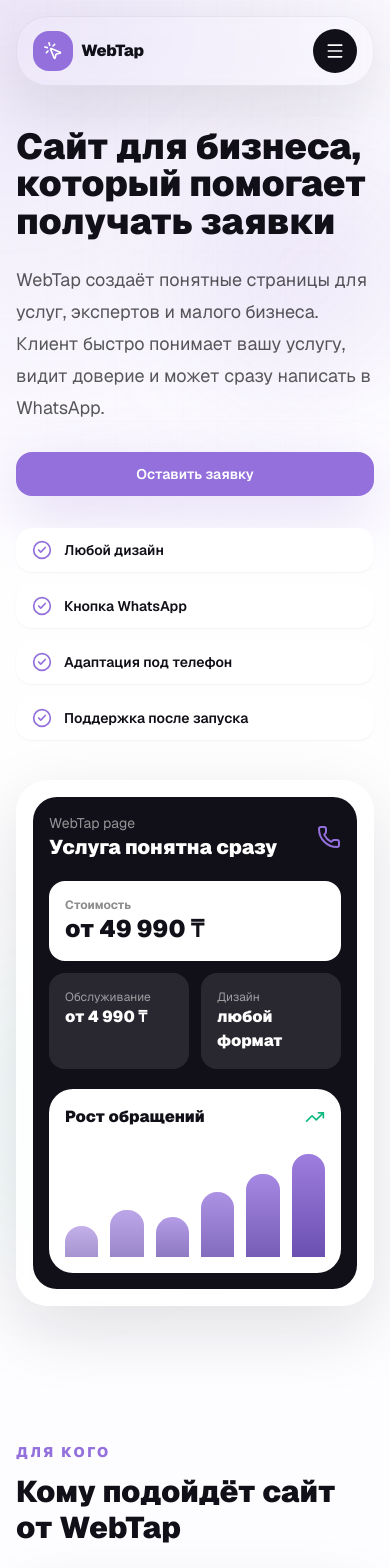
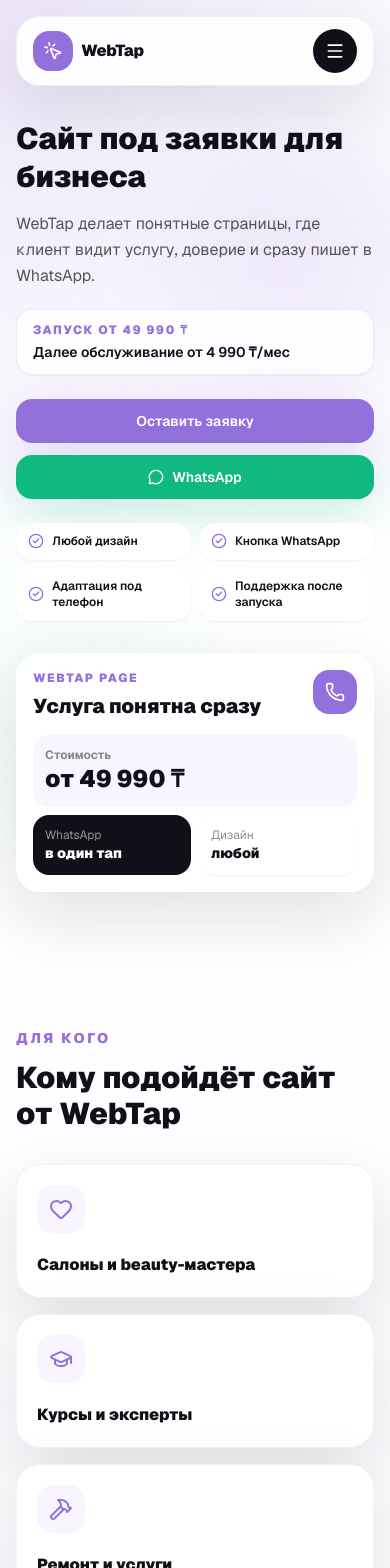
Before and after one commit to mizucxre0003/webtap, a Next.js app: page / in a window 390 px wide. Shown: the top 1568 px of the page. Built offline with nearby package versions, Linux system fonts and the light colour scheme.

Commit message:
описание

```diff
--- a/app/globals.css
+++ b/app/globals.css
@@ -13,11 +13,13 @@
 
 html {
   scroll-behavior: smooth;
+  overflow-x: hidden;
 }
 
 body {
   margin: 0;
   min-height: 100vh;
+  overflow-x: hidden;
   background:
     radial-gradient(circle at top left, rgba(147, 112, 219, 0.18), transparent 34rem),
     linear-gradient(180deg, #ffffff 0%, #f8f5ff 42%, #ffffff 100%);
@@ -28,6 +30,27 @@
 a {
   color: inherit;
   text-decoration: none;
+}
+
+body,
+main,
+section,
+div,
+p,
+h1,
+h2,
+h3,
+h4,
+a,
+button {
+  overflow-wrap: anywhere;
+}
+
+img,
+svg,
+video {
+  max-width: 100%;
+  height: auto;
 }
 
 ::selection {
--- a/app/page.tsx
+++ b/app/page.tsx
@@ -14,7 +14,7 @@
 export default function Home() {
   return (
     <main className="pb-20 sm:pb-0">
-      <HeroSection />
+      <HeroSection whatsappHref={ownerWhatsappUrl("Здравствуйте! Пишу с сайта WebTap.kz")} />
       <AudienceSection />
       <ProblemSection />
       <TapFlowSection />
--- a/components/landing/Footer.tsx
+++ b/components/landing/Footer.tsx
@@ -14,9 +14,9 @@
 
 export function Footer() {
   return (
-    <footer id="contacts" className="px-4 pb-8 pt-10 sm:px-6 lg:px-8">
+    <footer id="contacts" className="px-4 pb-24 pt-10 sm:px-6 sm:pb-8 lg:px-8">
       <Container>
-        <div className="grid gap-8 rounded-[2rem] bg-brand-ink p-8 text-white lg:grid-cols-[1.1fr_0.9fr_0.8fr]">
+        <div className="grid gap-8 rounded-[1.5rem] bg-brand-ink p-5 text-white sm:rounded-[2rem] sm:p-8 lg:grid-cols-[1.1fr_0.9fr_0.8fr]">
           <div>
             <p className="text-2xl font-black">WebTap</p>
             <p className="mt-4 max-w-md leading-7 text-white/60">
@@ -26,7 +26,7 @@
           </div>
           <div>
             <p className="mb-4 font-black">Разделы</p>
-            <div className="grid grid-cols-2 gap-2 text-sm text-white/65">
+            <div className="grid gap-2 text-sm text-white/65 sm:grid-cols-2">
               {links.map(([label, href]) => (
                 <a key={label} href={href} className="transition hover:text-white">
                   {label}
--- a/components/landing/HeroSection.tsx
+++ b/components/landing/HeroSection.tsx
@@ -31,7 +31,7 @@
   ["Контакты", "#contacts"],
 ] as const;
 
-export function HeroSection() {
+export function HeroSection({ whatsappHref }: { whatsappHref: string }) {
   const [isScrolled, setIsScrolled] = useState(false);
   const [menuOpen, setMenuOpen] = useState(false);
   const [isLeadFormVisible, setIsLeadFormVisible] = useState(false);
@@ -54,12 +54,8 @@
     if (!leadForm) return;
 
     const observer = new IntersectionObserver(
-      ([entry]) => {
-        setIsLeadFormVisible(entry.isIntersecting);
-      },
-      {
-        threshold: 0.2,
-      },
+      ([entry]) => setIsLeadFormVisible(entry.isIntersecting),
+      { threshold: 0.2 },
     );
 
     observer.observe(leadForm);
@@ -79,34 +75,35 @@
         <div className="webtap-hero-line webtap-hero-line-one" />
         <div className="webtap-hero-line webtap-hero-line-two" />
       </div>
+
       <Container className="relative">
         <div className="relative z-40 h-[4.5rem]">
           <header
-            className={`fixed top-4 z-50 flex items-center border border-black/5 bg-white/88 shadow-[0_20px_60px_rgba(17,16,24,0.10)] backdrop-blur transition-all duration-300 ${
+            className={`fixed top-4 z-50 flex max-w-[calc(100vw-2rem)] items-center border border-black/5 bg-white/90 shadow-[0_20px_60px_rgba(17,16,24,0.10)] backdrop-blur transition-all duration-300 ${
               compact
                 ? "left-4 w-16 justify-center rounded-[1.35rem] p-2"
-                : "left-4 right-4 mx-auto max-w-7xl flex-wrap justify-between gap-3 rounded-[2rem] px-4 py-3 sm:rounded-full"
+                : "left-4 right-4 mx-auto flex-wrap justify-between gap-3 rounded-[1.5rem] px-4 py-3 sm:max-w-7xl sm:rounded-full"
             }`}
           >
             <a
               href="#home"
-              className={`items-center gap-2 font-black tracking-tight text-brand-ink ${
+              className={`min-w-0 items-center gap-2 font-black tracking-tight text-brand-ink ${
                 compact ? "hidden" : "flex"
               }`}
               onClick={closeMenu}
             >
-              <span className="flex size-10 items-center justify-center rounded-2xl bg-brand text-white">
+              <span className="flex size-10 shrink-0 items-center justify-center rounded-2xl bg-brand text-white">
                 <MousePointerClick className="size-5" />
               </span>
-              <span className="whitespace-nowrap">WebTap</span>
+              <span className="truncate">WebTap</span>
             </a>
 
             <nav
-              className={`order-3 w-full text-sm font-semibold text-black/60 transition-all duration-300 lg:order-none lg:w-auto ${
+              className={`order-3 w-full min-w-0 text-sm font-semibold text-black/60 transition-all duration-300 lg:order-none lg:w-auto ${
                 compact
                   ? "hidden"
                   : menuOpen
-                    ? "grid gap-1 rounded-[1.5rem] bg-brand-mist p-2 sm:grid-cols-2 lg:flex lg:items-center lg:gap-5 lg:bg-transparent lg:p-0"
+                    ? "grid gap-1 rounded-[1.25rem] bg-brand-mist p-2 sm:grid-cols-2 lg:flex lg:items-center lg:gap-5 lg:bg-transparent lg:p-0"
                     : "hidden lg:flex lg:items-center lg:gap-5"
               }`}
             >
@@ -122,7 +119,7 @@
               ))}
             </nav>
 
-            <div className={`flex items-center gap-2 ${compact ? "" : "ml-auto"}`}>
+            <div className={`flex shrink-0 items-center gap-2 ${compact ? "" : "ml-auto"}`}>
               <a
                 href="#lead-form"
                 className={`min-h-10 items-center justify-center rounded-full bg-brand-ink px-4 text-sm font-bold text-white transition hover:bg-brand-dark ${
@@ -149,7 +146,7 @@
 
           <a
             href="#lead-form"
-            className={`fixed inset-x-4 bottom-4 z-40 inline-flex min-h-12 items-center justify-center gap-2 rounded-full bg-brand-ink px-5 text-sm font-black text-white shadow-[0_20px_60px_rgba(17,16,24,0.25)] transition duration-300 hover:-translate-y-0.5 hover:bg-brand-dark sm:hidden ${
+            className={`fixed inset-x-4 bottom-4 z-40 inline-flex min-h-12 items-center justify-center gap-2 rounded-full bg-brand-ink px-5 text-sm font-black text-white shadow-[0_20px_60px_rgba(17,16,24,0.25)] transition duration-300 hover:bg-brand-dark sm:hidden ${
               isLeadFormVisible ? "pointer-events-none translate-y-4 opacity-0" : "translate-y-0 opacity-100"
             }`}
           >
@@ -170,33 +167,83 @@
           </a>
         </div>
 
-        <div className="grid items-center gap-10 pt-8 lg:grid-cols-[1.05fr_0.95fr] lg:pt-10">
-          <div className="animate-fade-up">
-            <h1 className="max-w-4xl text-4xl font-black leading-[1.04] tracking-normal text-brand-ink sm:text-6xl lg:text-7xl">
-              Сайт для бизнеса, который помогает получать заявки
+        <div className="grid min-w-0 items-center gap-8 pt-6 sm:gap-10 sm:pt-8 lg:grid-cols-[1.05fr_0.95fr] lg:pt-10">
+          <div className="max-w-full animate-fade-up">
+            <h1 className="max-w-4xl text-3xl font-black leading-tight tracking-normal text-brand-ink sm:text-6xl sm:leading-[1.04] lg:text-7xl">
+              <span className="sm:hidden">Сайт под заявки для бизнеса</span>
+              <span className="hidden sm:inline">Сайт для бизнеса, который помогает получать заявки</span>
             </h1>
-            <p className="mt-6 max-w-2xl text-lg leading-8 text-black/65">
+            <p className="mt-4 max-w-2xl text-base leading-relaxed text-black/65 sm:mt-6 sm:text-lg sm:leading-8">
+              <span className="sm:hidden">
+                WebTap делает понятные страницы, где клиент видит услугу, доверие и сразу пишет в WhatsApp.
+              </span>
+              <span className="hidden sm:inline">
                 WebTap создаёт понятные страницы для услуг, экспертов и малого бизнеса.
                 Клиент быстро понимает вашу услугу, видит доверие и может сразу написать
                 в WhatsApp.
+              </span>
             </p>
-            <div className="mt-7 flex flex-col gap-3 sm:flex-row">
-              <LinkButton href="#lead-form" className="sm:min-w-56">
+
+            <div className="mt-5 rounded-2xl border border-brand/15 bg-white/85 px-4 py-3 shadow-sm sm:hidden">
+              <p className="text-xs font-black uppercase tracking-[0.14em] text-brand">Запуск от 49 990 ₸</p>
+              <p className="mt-1 text-sm font-semibold text-brand-ink">Далее обслуживание от 4 990 ₸/мес</p>
+            </div>
+
+            <div className="mt-6 grid gap-3 sm:mt-7 sm:flex sm:flex-row">
+              <LinkButton href="#lead-form" className="w-full sm:w-auto sm:min-w-56">
                 Оставить заявку
               </LinkButton>
+              <a
+                href={whatsappHref}
+                target="_blank"
+                rel="noreferrer"
+                className="inline-flex min-h-11 w-full items-center justify-center gap-2 rounded-2xl bg-emerald-500 px-5 py-2.5 text-sm font-semibold text-white shadow-[0_18px_48px_rgba(16,185,129,0.22)] transition hover:bg-emerald-600 sm:hidden"
+              >
+                <MessageCircle className="size-4" />
+                WhatsApp
+              </a>
             </div>
 
-            <div className="mt-8 grid gap-3 sm:grid-cols-2">
+            <div className="mt-6 grid grid-cols-2 gap-2 sm:mt-8 sm:gap-3">
               {trustItems.map((item) => (
-                <div key={item} className="flex items-center gap-3 rounded-2xl bg-white px-4 py-3 shadow-sm">
-                  <CheckCircle2 className="size-5 text-brand" />
-                  <span className="text-sm font-semibold text-brand-ink">{item}</span>
+                <div key={item} className="flex min-w-0 items-center gap-2 rounded-2xl bg-white px-3 py-2.5 shadow-sm sm:gap-3 sm:px-4 sm:py-3">
+                  <CheckCircle2 className="size-4 shrink-0 text-brand sm:size-5" />
+                  <span className="break-words text-xs font-semibold leading-snug text-brand-ink sm:text-sm">{item}</span>
                 </div>
               ))}
             </div>
           </div>
 
-          <div className="relative mx-auto w-full max-w-sm sm:max-w-xl sm:animate-float">
+          <div className="relative mx-auto w-full max-w-full sm:max-w-xl sm:animate-float">
+            <div className="rounded-[1.5rem] border border-white/80 bg-white/85 p-4 shadow-soft backdrop-blur sm:hidden">
+              <div className="flex items-start justify-between gap-3">
+                <div className="min-w-0">
+                  <p className="text-xs font-black uppercase tracking-[0.14em] text-brand">WebTap page</p>
+                  <p className="mt-2 text-xl font-black leading-tight text-brand-ink">Услуга понятна сразу</p>
+                </div>
+                <div className="grid size-11 shrink-0 place-items-center rounded-2xl bg-brand text-white">
+                  <Phone className="size-5" />
+                </div>
+              </div>
+              <div className="mt-4 grid gap-2">
+                <div className="rounded-2xl bg-brand-mist p-3">
+                  <p className="text-xs font-bold text-black/45">Стоимость</p>
+                  <p className="text-2xl font-black text-brand-ink">от 49 990 ₸</p>
+                </div>
+                <div className="grid grid-cols-2 gap-2">
+                  <div className="rounded-2xl bg-brand-ink p-3 text-white">
+                    <p className="text-xs text-white/55">WhatsApp</p>
+                    <p className="text-sm font-black">в один тап</p>
+                  </div>
+                  <div className="rounded-2xl bg-white p-3 text-brand-ink shadow-sm">
+                    <p className="text-xs text-black/45">Дизайн</p>
+                    <p className="text-sm font-black">любой</p>
+                  </div>
+                </div>
+              </div>
+            </div>
+
+            <div className="hidden sm:block">
               <div className="absolute -right-5 bottom-16 hidden rounded-3xl bg-white p-4 shadow-glow md:block">
                 <div className="flex items-center gap-2 text-emerald-600">
                   <MessageCircle className="size-5" />
@@ -248,6 +295,7 @@
               </div>
             </div>
           </div>
+        </div>
       </Container>
     </SectionShell>
   );
--- a/components/landing/PricingSection.tsx
+++ b/components/landing/PricingSection.tsx
@@ -15,34 +15,38 @@
   return (
     <SectionShell id="pricing" className="bg-brand-mist">
       <Container>
-        <div className="grid gap-8 lg:grid-cols-[0.9fr_1.1fr] lg:items-center">
+        <div className="grid gap-6 lg:grid-cols-[0.9fr_1.1fr] lg:items-center">
           <div>
             <p className="text-sm font-black uppercase tracking-[0.18em] text-brand">Стоимость</p>
-            <h2 className="mt-3 text-3xl font-black text-brand-ink sm:text-5xl">Стоимость запуска</h2>
-            <p className="mt-5 text-lg leading-8 text-black/60">
+            <h2 className="mt-3 text-3xl font-black leading-tight text-brand-ink sm:text-5xl">
+              Стоимость запуска
+            </h2>
+            <p className="mt-4 text-base leading-relaxed text-black/60 sm:mt-5 sm:text-lg sm:leading-8">
               Итоговая стоимость зависит от сложности проекта, количества блоков,
               текстов, дизайна и дополнительных функций.
             </p>
           </div>
-          <Card className="border-brand/15 p-7">
+          <Card className="border-brand/15 p-5 sm:p-7">
             <p className="text-sm font-black uppercase tracking-[0.16em] text-brand">Главный оффер</p>
-            <h3 className="mt-3 text-4xl font-black text-brand-ink">Запуск сайта от 49 990 ₸</h3>
+            <h3 className="mt-3 text-3xl font-black leading-tight text-brand-ink sm:text-4xl">
+              Запуск сайта от 49 990 ₸
+            </h3>
             <div className="mt-6 grid gap-3">
-              <div className="rounded-3xl bg-brand-mist p-4 font-bold text-brand-ink">
-                Запуск: от 49 990 ₸
+              <div className="rounded-3xl bg-brand-mist p-4 text-lg font-black text-brand-ink">
+                Запуск от 49 990 ₸
               </div>
-              <div className="rounded-3xl bg-brand-mist p-4 font-bold text-brand-ink">
-                Далее обслуживание: от 4 990 ₸/мес
+              <div className="rounded-3xl bg-brand-mist p-4 text-base font-bold text-brand-ink">
+                Далее от 4 990 ₸/мес
               </div>
-              <div className="rounded-3xl bg-brand-mist p-4 font-bold text-brand-ink">
-                Годовое обслуживание: от 51 990 ₸/год
+              <div className="rounded-3xl bg-brand-mist p-4 text-base font-bold text-brand-ink">
+                Годовое обслуживание от 51 990 ₸/год
               </div>
             </div>
             <div className="mt-6 grid gap-3 sm:grid-cols-2">
               {support.map((item) => (
-                <div key={item} className="flex items-center gap-2 text-sm font-semibold text-black/65">
-                  <CheckCircle2 className="size-4 text-brand" />
-                  {item}
+                <div key={item} className="flex min-w-0 items-center gap-2 text-sm font-semibold text-black/65">
+                  <CheckCircle2 className="size-4 shrink-0 text-brand" />
+                  <span className="break-words">{item}</span>
                 </div>
               ))}
             </div>
--- a/components/ui/Card.tsx
+++ b/components/ui/Card.tsx
@@ -5,7 +5,7 @@
   return (
     <div
       className={cn(
-        "rounded-[1.75rem] border border-black/5 bg-white p-6 shadow-soft",
+        "max-w-full rounded-[1.5rem] border border-black/5 bg-white p-4 shadow-soft sm:rounded-[1.75rem] sm:p-6",
         className,
       )}
       {...props}
@@ -14,9 +14,9 @@
 }
 
 export function SectionShell({ className, ...props }: HTMLAttributes<HTMLElement>) {
-  return <section className={cn("px-4 py-12 sm:px-6 sm:py-16 lg:px-8", className)} {...props} />;
+  return <section className={cn("w-full max-w-full px-4 py-12 sm:px-6 sm:py-16 lg:px-8", className)} {...props} />;
 }
 
 export function Container({ className, ...props }: HTMLAttributes<HTMLDivElement>) {
-  return <div className={cn("mx-auto w-full max-w-7xl", className)} {...props} />;
+  return <div className={cn("mx-auto w-full max-w-full xl:max-w-7xl", className)} {...props} />;
 }
--- a/components/ui/Form.tsx
+++ b/components/ui/Form.tsx
@@ -21,7 +21,7 @@
 import { cn } from "@/lib/utils";
 
 const field =
-  "min-h-11 w-full rounded-2xl border border-black/10 bg-white px-4 py-2.5 text-sm text-brand-ink outline-none transition placeholder:text-black/35 focus:border-brand focus:ring-4 focus:ring-brand/15";
+  "min-h-12 w-full max-w-full rounded-2xl border border-black/10 bg-white px-4 py-3 text-base text-brand-ink outline-none transition placeholder:text-black/35 focus:border-brand focus:ring-4 focus:ring-brand/15 sm:min-h-11 sm:py-2.5 sm:text-sm";
 
 type OptionProps = {
   value?: string | number;
```
Also changed, not shown: components/landing/TapFlowSection.tsx (+33 -1 lines). Lines whose indentation alone changed are shown as unchanged.
